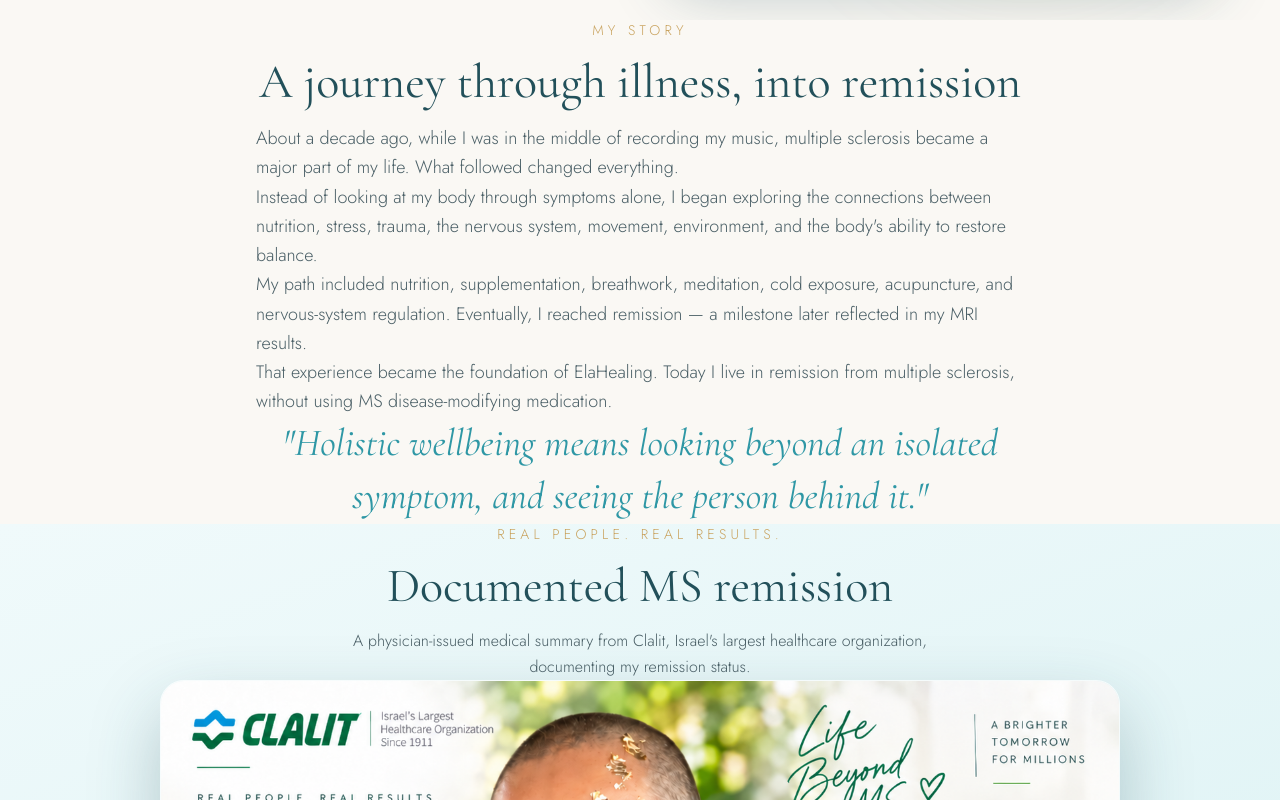
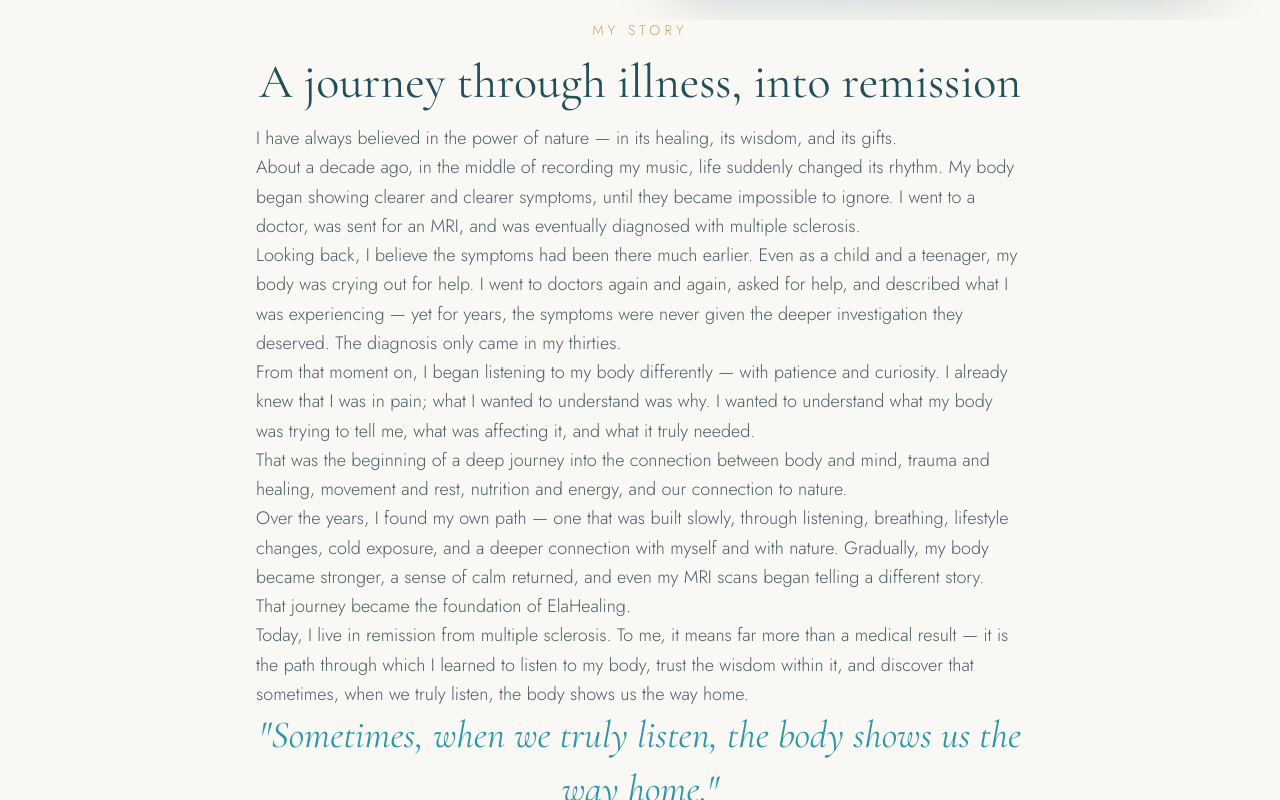
Before and after one commit to SB0LTD/ela, a React (Vite) app: page / in a window 1280 px wide. Shown: the part 780-1580 px from the top of the page. Built offline with nearby package versions, Linux system fonts and the light colour scheme; no server answers; a web font is replaced by a local one.

Commit message:
content: new fuller story (8 paragraphs) about nature, diagnosis journey, and remission — EN/HE/RU

```diff
--- a/src/i18n/locales/en.ts
+++ b/src/i18n/locales/en.ts
@@ -19,11 +19,15 @@ export const en = {
   story: {
     eyebrow: "My Story",
     title: "A journey through illness, into remission",
-    p1: "About a decade ago, while I was in the middle of recording my music, multiple sclerosis became a major part of my life. What followed changed everything.",
-    p2: "Instead of looking at my body through symptoms alone, I began exploring the connections between nutrition, stress, trauma, the nervous system, movement, environment, and the body's ability to restore balance.",
-    p3: "My path included nutrition, supplementation, breathwork, meditation, cold exposure, acupuncture, and nervous-system regulation. Eventually, I reached remission — a milestone later reflected in my MRI results.",
-    p4: "That experience became the foundation of ElaHealing. Today I live in remission from multiple sclerosis, without using MS disease-modifying medication.",
-    quote: "\"Holistic wellbeing means looking beyond an isolated symptom, and seeing the person behind it.\"",
+    p1: "I have always believed in the power of nature — in its healing, its wisdom, and its gifts.",
+    p2: "About a decade ago, in the middle of recording my music, life suddenly changed its rhythm. My body began showing clearer and clearer symptoms, until they became impossible to ignore. I went to a doctor, was sent for an MRI, and was eventually diagnosed with multiple sclerosis.",
+    p3: "Looking back, I believe the symptoms had been there much earlier. Even as a child and a teenager, my body was crying out for help. I went to doctors again and again, asked for help, and described what I was experiencing — yet for years, the symptoms were never given the deeper investigation they deserved. The diagnosis only came in my thirties.",
+    p4: "From that moment on, I began listening to my body differently — with patience and curiosity. I already knew that I was in pain; what I wanted to understand was why. I wanted to understand what my body was trying to tell me, what was affecting it, and what it truly needed.",
+    p5: "That was the beginning of a deep journey into the connection between body and mind, trauma and healing, movement and rest, nutrition and energy, and our connection to nature.",
+    p6: "Over the years, I found my own path — one that was built slowly, through listening, breathing, lifestyle changes, cold exposure, and a deeper connection with myself and with nature. Gradually, my body became stronger, a sense of calm returned, and even my MRI scans began telling a different story.",
+    p7: "That journey became the foundation of ElaHealing.",
+    p8: "Today, I live in remission from multiple sclerosis. To me, it means far more than a medical result — it is the path through which I learned to listen to my body, trust the wisdom within it, and discover that sometimes, when we truly listen, the body shows us the way home.",
+    quote: "\"Sometimes, when we truly listen, the body shows us the way home.\"",
   },
   proof: {
     eyebrow: "Real People. Real Results.",
--- a/src/i18n/locales/he.ts
+++ b/src/i18n/locales/he.ts
@@ -21,11 +21,15 @@ export const he: Translation = {
   story: {
     eyebrow: "הסיפור שלי",
     title: "מסע דרך המחלה, אל תוך הרמיסיה",
-    p1: "לפני כעשור, באמצע ההקלטות של המוזיקה שלי, טרשת נפוצה הפכה לחלק מרכזי בחיי. מה שקרה אחר כך שינה הכל.",
-    p2: "במקום להסתכל על הגוף שלי דרך התסמינים בלבד, התחלתי לחקור את הקשרים בין תזונה, לחץ, טראומה, מערכת העצבים, תנועה, הסביבה, ויכולת הגוף להשיב לעצמו איזון.",
-    p3: "הדרך שלי כללה תזונה, תוספים, נשימה, מדיטציה, חשיפה לקור, דיקור, וויסות מערכת העצבים. בסופו של דבר הגעתי לרמיסיה — אבן דרך שהשתקפה מאוחר יותר בתוצאות ה-MRI שלי.",
-    p4: "החוויה הזו הפכה לבסיס של ElaHealing. היום אני חיה ברמיסיה מטרשת נפוצה, ללא שימוש בתרופות ממדלות מחלה.",
-    quote: "\"בריאות הוליסטית פירושה להסתכל מעבר לתסמין הבודד, ולראות את האדם שמאחוריו.\"",
+    p1: "תמיד האמנתי בכוחו של הטבע — בריפוי שבו, בחוכמה שבו, ובמתנות שהוא מעניק.",
+    p2: "לפני כעשור, באמצע ההקלטות של המוזיקה שלי, החיים שינו לפתע את הקצב שלהם. הגוף שלי החל להראות תסמינים ברורים יותר ויותר, עד שכבר לא יכולתי להתעלם מהם. פניתי לרופא, נשלחתי ל-MRI, ובסופו של דבר אובחנתי עם טרשת נפוצה.",
+    p3: "במבט לאחור, אני מאמינה שהתסמינים היו שם הרבה קודם. כבר כילדה וכנערה, הגוף שלי זעק לעזרה. פניתי שוב ושוב לרופאים, ביקשתי עזרה, ותיארתי את מה שחוויתי — אך במשך שנים, התסמינים מעולם לא זכו לבירור המעמיק שהם הצריכו. האבחנה הגיעה רק בשנות השלושים לחיי.",
+    p4: "מאותו רגע, התחלתי להקשיב לגוף שלי אחרת — בסבלנות ובסקרנות. כבר ידעתי שאני כואבת; מה שרציתי להבין היה למה. רציתי להבין מה הגוף שלי מנסה לומר לי, מה משפיע עליו, ומה הוא באמת צריך.",
+    p5: "זו הייתה תחילתו של מסע עמוק אל תוך הקשר בין גוף לנפש, טראומה וריפוי, תנועה ומנוחה, תזונה ואנרגיה, והחיבור שלנו לטבע.",
+    p6: "עם השנים, מצאתי את הדרך שלי — כזו שנבנתה לאט, דרך הקשבה, נשימה, שינויים באורח החיים, חשיפה לקור, וחיבור עמוק יותר עם עצמי ועם הטבע. בהדרגה, הגוף שלי התחזק, תחושת רוגע חזרה, ואפילו סריקות ה-MRI שלי החלו לספר סיפור אחר.",
+    p7: "המסע הזה הפך לבסיס של ElaHealing.",
+    p8: "היום, אני חיה ברמיסיה מטרשת נפוצה. עבורי, זה הרבה יותר מתוצאה רפואית — זו הדרך שדרכה למדתי להקשיב לגוף שלי, לבטוח בחוכמה שבתוכו, ולגלות שלפעמים, כשאנחנו באמת מקשיבים, הגוף מראה לנו את הדרך הביתה.",
+    quote: "\"לפעמים, כשאנחנו באמת מקשיבים, הגוף מראה לנו את הדרך הביתה.\"",
   },
   proof: {
     eyebrow: "אנשים אמיתיים. תוצאות אמיתיות.",
--- a/src/i18n/locales/ru.ts
+++ b/src/i18n/locales/ru.ts
@@ -21,11 +21,15 @@ export const ru: Translation = {
   story: {
     eyebrow: "Моя история",
     title: "Путь через болезнь к ремиссии",
-    p1: "Около десяти лет назад, когда я записывала свою музыку, рассеянный склероз стал значимой частью моей жизни. То, что последовало, изменило всё.",
-    p2: "Вместо того чтобы смотреть на тело только через симптомы, я начала исследовать связи между питанием, стрессом, травмой, нервной системой, движением, средой и способностью тела восстанавливать равновесие.",
-    p3: "Мой путь включал питание, добавки, дыхательные практики, медитацию, закаливание холодом, иглоукалывание и регуляцию нервной системы. В итоге я достигла ремиссии — этапа, позже отражённого в результатах МРТ.",
-    p4: "Этот опыт стал основой ElaHealing. Сегодня я живу в ремиссии от рассеянного склероза, без применения препаратов, изменяющих течение болезни.",
-    quote: "«Холистическое благополучие — это смотреть за пределы отдельного симптома и видеть человека за ним.»",
+    p1: "Я всегда верила в силу природы — в её исцеление, её мудрость и её дары.",
+    p2: "Около десяти лет назад, в разгар записи моей музыки, жизнь вдруг изменила свой ритм. Моё тело стало проявлять всё более явные симптомы, пока их стало невозможно игнорировать. Я обратилась к врачу, была направлена на МРТ и в итоге получила диагноз — рассеянный склероз.",
+    p3: "Оглядываясь назад, я думаю, что симптомы появились гораздо раньше. Ещё ребёнком и подростком моё тело взывало о помощи. Я снова и снова обращалась к врачам, просила помощи и описывала то, что чувствовала — но годами симптомам так и не уделяли того глубокого внимания, которого они заслуживали. Диагноз пришёл лишь в мои тридцать.",
+    p4: "С того момента я начала слушать своё тело иначе — с терпением и любопытством. Я уже знала, что мне больно; я хотела понять — почему. Я хотела понять, что моё тело пытается мне сказать, что на него влияет и что ему по-настоящему нужно.",
+    p5: "Это стало началом глубокого пути к пониманию связи между телом и умом, травмой и исцелением, движением и покоем, питанием и энергией, и нашей связи с природой.",
+    p6: "С годами я нашла свой собственный путь — тот, что строился медленно, через слушание, дыхание, изменения образа жизни, закаливание холодом и более глубокую связь с собой и с природой. Постепенно моё тело становилось сильнее, возвращалось чувство покоя, и даже мои снимки МРТ начали рассказывать другую историю.",
+    p7: "Этот путь стал основой ElaHealing.",
+    p8: "Сегодня я живу в ремиссии от рассеянного склероза. Для меня это гораздо больше, чем медицинский результат — это путь, на котором я научилась слушать своё тело, доверять мудрости внутри него и открыла, что иногда, когда мы по-настоящему слушаем, тело показывает нам дорогу домой.",
+    quote: "«Иногда, когда мы по-настоящему слушаем, тело показывает нам дорогу домой.»",
   },
   proof: {
     eyebrow: "Реальные люди. Реальные результаты.",
--- a/src/pages/HomePage.tsx
+++ b/src/pages/HomePage.tsx
@@ -73,9 +73,9 @@ export function HomePage() {
             {t("story.title")}
           </motion.h2>
 
-          <div className="space-y-8 text-lg leading-relaxed" style={{ color: "#4a5f66" }}>
-            {["story.p1", "story.p2", "story.p3", "story.p4"].map((key, i) => (
-              <motion.p key={key} initial={{ opacity: 0, y: 20 }} whileInView={{ opacity: 1, y: 0 }} viewport={{ once: true, margin: "-60px" }} transition={{ duration: 0.7, delay: i * 0.1 }}>
+          <div className="space-y-7 text-lg leading-relaxed" style={{ color: "#4a5f66" }}>
+            {["story.p1", "story.p2", "story.p3", "story.p4", "story.p5", "story.p6", "story.p7", "story.p8"].map((key, i) => (
+              <motion.p key={key} initial={{ opacity: 0, y: 20 }} whileInView={{ opacity: 1, y: 0 }} viewport={{ once: true, margin: "-40px" }} transition={{ duration: 0.7, delay: Math.min(i, 2) * 0.08 }}>
                 {t(key)}
               </motion.p>
             ))}
```
